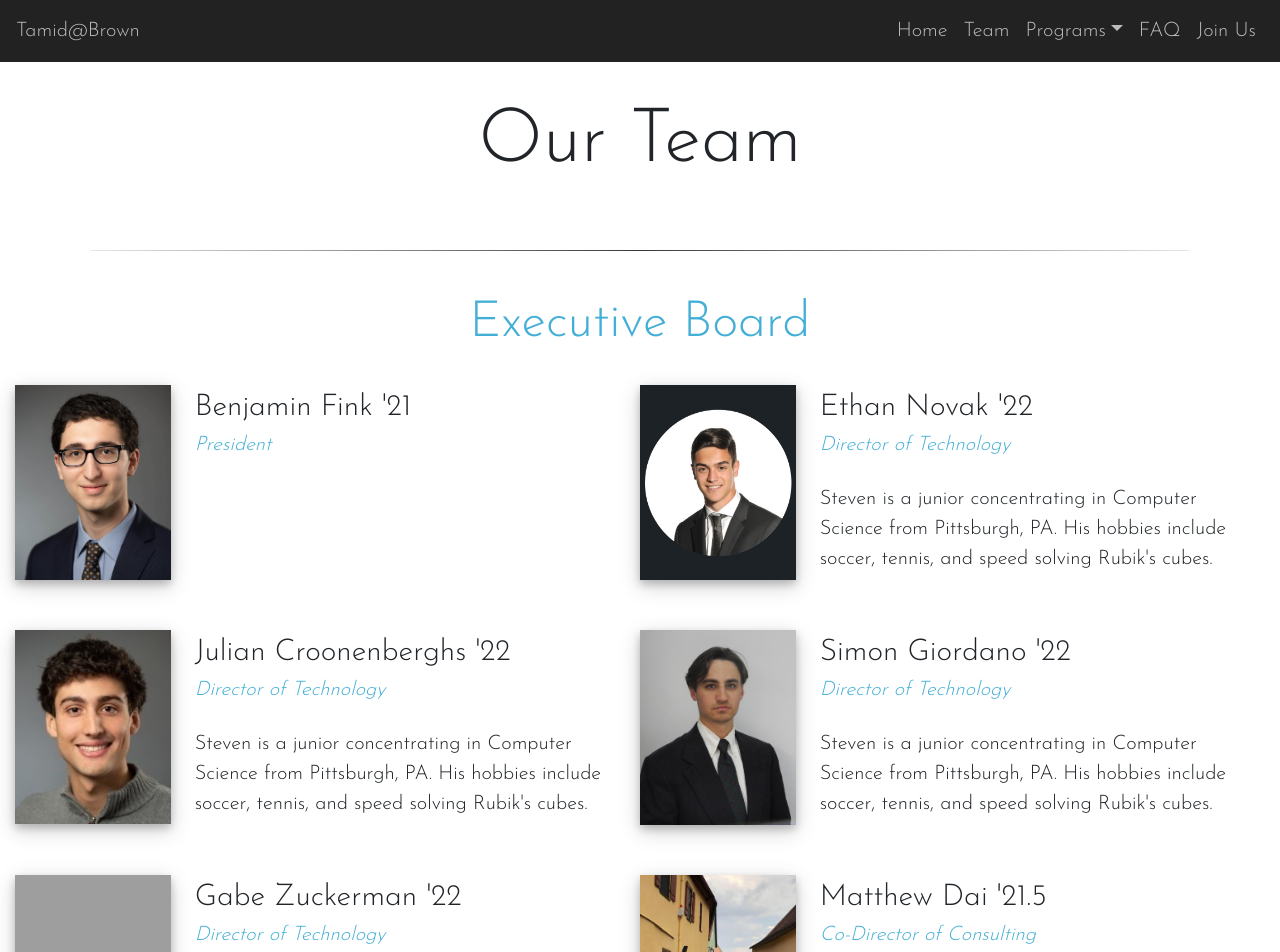
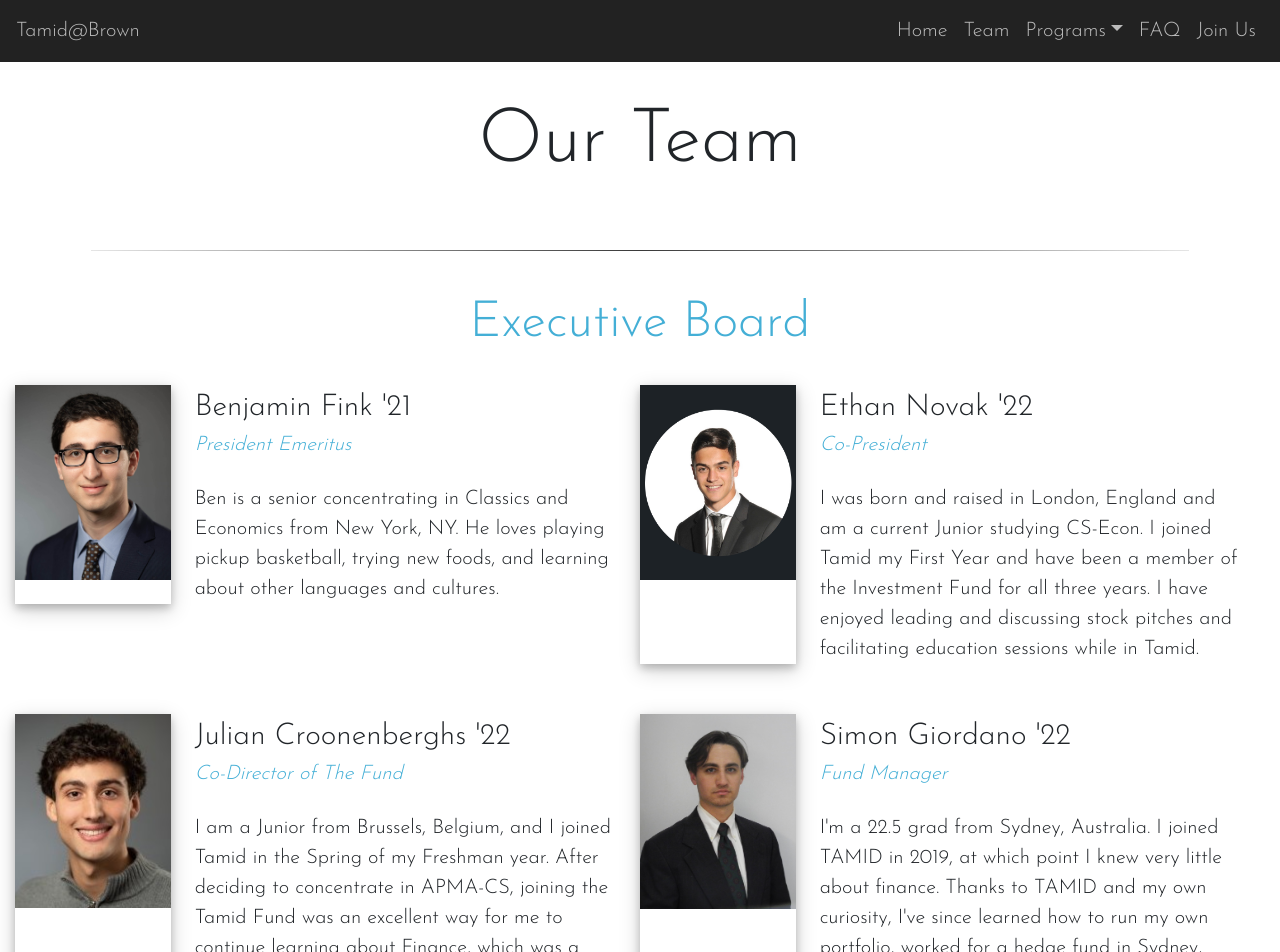
Before and after one commit to cheungs01/tamid_website, a React (Create React App) app: page /team in a window 1280 px wide. Shown: the top 952 px of the page. Built offline with nearby package versions, Linux system fonts and the light colour scheme; grey boxes are pictures that could not be loaded.

Commit message:
Update Team.js

```diff
--- a/src/Team.js
+++ b/src/Team.js
@@ -19,28 +19,48 @@ export const Team = () => (
         <br/>
         <div class="grid">
             <div>
-                <Profile name="Benjamin Fink" year="'21" pos="President"
-                bio="" img={ben}/>
+                <Profile name="Benjamin Fink" year="'21" pos="President Emeritus"
+                bio="Ben is a senior concentrating in Classics and Economics from
+                New York, NY. He loves playing pickup basketball, trying new
+                foods, and learning about other languages and cultures." img={ben}/>
             </div>
             <div>
-                <Profile name="Ethan Novak" year="'22" pos="Director of Technology"
-                bio="Steven is a junior concentrating in Computer Science from Pittsburgh, PA.
-                His hobbies include soccer, tennis, and speed solving Rubik's cubes." img={ethan}/>
+                <Profile name="Ethan Novak" year="'22" pos="Co-President"
+                bio="I was born and raised in London, England and am a current Junior studying CS-Econ.
+                I joined Tamid my First Year and have been a member of the Investment
+                Fund for all three years. I have enjoyed leading and discussing stock
+                pitches and facilitating education sessions while in Tamid." img={ethan}/>
             </div>
             <div>
-                <Profile name="Julian Croonenberghs" year="'22" pos="Director of Technology"
-                bio="Steven is a junior concentrating in Computer Science from Pittsburgh, PA.
-                His hobbies include soccer, tennis, and speed solving Rubik's cubes." img={julian}/>
+                <Profile name="Julian Croonenberghs" year="'22" pos="Co-Director of The Fund "
+                bio="I am a Junior from Brussels, Belgium, and I joined Tamid in the
+                Spring of my Freshman year.  After deciding to concentrate in APMA-CS,
+                joining the Tamid Fund was an excellent way for me to continue learning
+                about Finance, which was a growing interest of mine throughout my
+                Freshman year, alongside my studies. Since then, the fund has grown a
+                lot and has allowed for me to learn about various facets of Finance,
+                from the Stock Market and stock pitching, to accounting and valuation
+                methods, which were all incredibly useful throughout the Finance
+                recruitment process. My favorite part of being Co-Director of The
+                Fund is teaching new members about the many things that I have
+                learned during my time in Tamid." img={julian}/>
             </div>
             <div>
-                <Profile name="Simon Giordano" year="'22" pos="Director of Technology"
-                bio="Steven is a junior concentrating in Computer Science from Pittsburgh, PA.
-                His hobbies include soccer, tennis, and speed solving Rubik's cubes." img={simon}/>
+                <Profile name="Simon Giordano" year="'22" pos="Fund Manager"
+                bio="I'm a 22.5 grad from Sydney, Australia. I joined TAMID in 2019,
+                at which point I knew very little about finance. Thanks to TAMID
+                and my own curiosity, I've since learned how to run my own portfolio,
+                worked for a hedge fund in Sydney, written finance related op-eds for
+                BPR, become a fund manager at TAMID, and landed an Investment Banking
+                job in New York. In my spare time I love to backpack around the world. " img={simon}/>
             </div>
             <div>
-                <Profile name="Gabe Zuckerman" year="'22" pos="Director of Technology"
-                bio="Steven is a junior concentrating in Computer Science from Pittsburgh, PA.
-                His hobbies include soccer, tennis, and speed solving Rubik's cubes." img={gabriel}/>
+                <Profile name="Gabe Zuckerman" year="'22" pos="Director of Recruitment"
+                bio="Gabe is a Junior concentrating in Behavioral Decision Sciences. He
+                has been interested in entrepreneurship since middle school
+                and enjoys working with Israeli founders on TAMID consulting projects.
+                Gabe is excited to combine his interests in decision making, entrepreneurship,
+                and strategy in the future!" img={gabriel}/>
             </div>
             <div>
                 <Profile name="Matthew Dai" year="'21.5" pos="Co-Director of Consulting"
```
